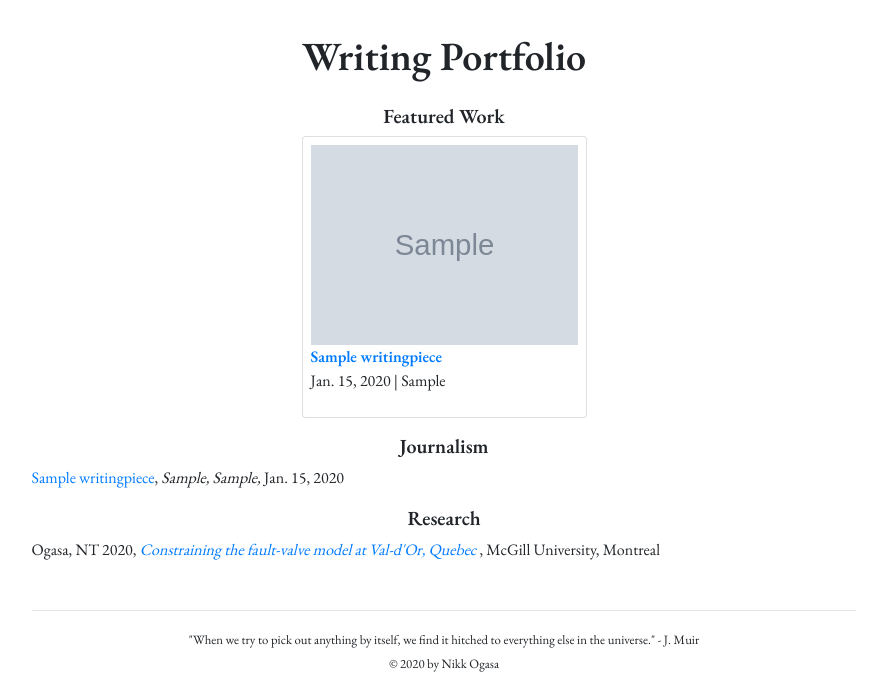
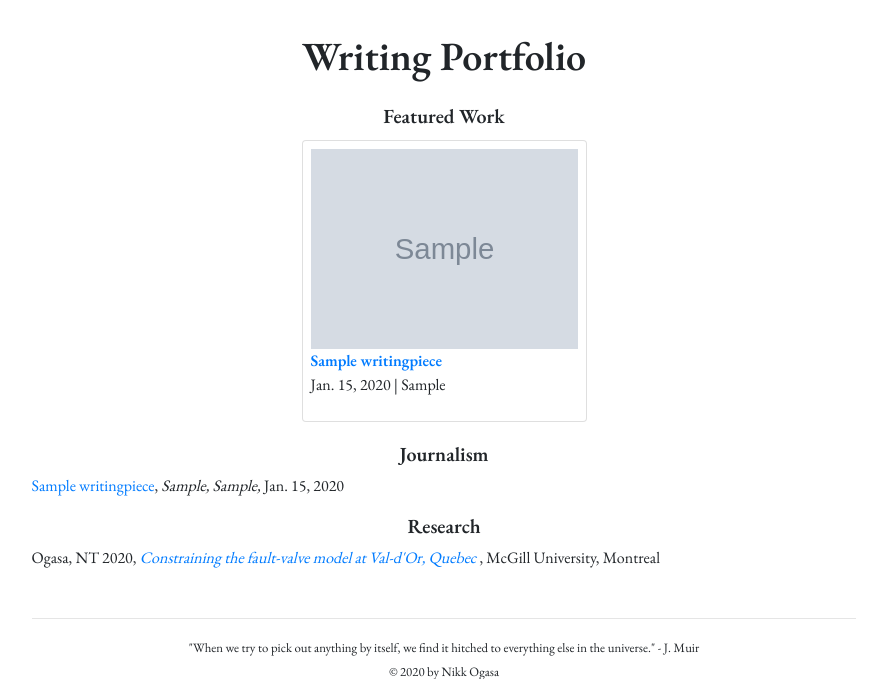
Before and after one commit to ntogasa/personal_website, a Django app: template templates/writing/writing.html in a window 1280 px wide. Shown: the part 80-759 px from the top of the page, without its empty margins (196-1083 px from the left). Run offline with Django 3.2, Linux system fonts and the light colour scheme; the template is opened without the code that fills it: values that come from a table or form of the project are taken from there, others are empty; tables that the repository leaves empty hold one stand-in row (values such as "Sample post"); grey boxes marked "Sample" are stand-in pictures; parts of the project's set-up code (start-up, migrations or seed data) failed here and were passed over; some libraries are stand-ins or nearby versions.

Commit message:
Add margins to cards

```diff
--- a/templates/writing/writing.html
+++ b/templates/writing/writing.html
@@ -17,7 +17,7 @@
     </div>
     <div class="row d-flex justify-content-center mb-3">
         {% for feature in featured_pieces %}
-        <div class="card col-12 col-sm-3 p-2">
+        <div class="card col-12 col-sm-3 m-1 p-2">
             <img src="{{ feature.image.url }}" class="img-responsive" style="width: 100%; float: left; margin-right: 10px;" />
             <a href="{{feature.pdf_link}}" target="_blank"><strong>{{feature.title}}</strong></a>
             <p>{{feature.date}} | {{feature.publication}}</p>
```
